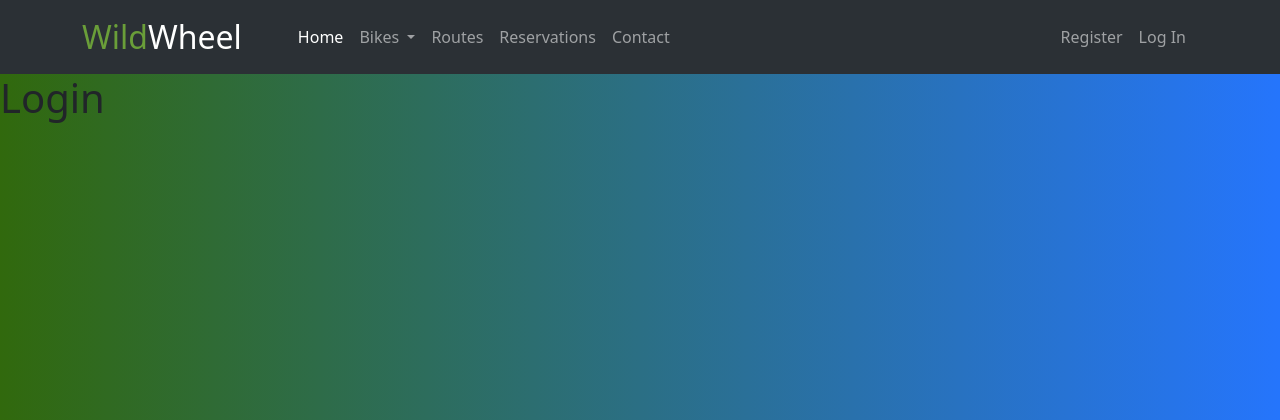
After one commit to AroOsw/bike-rental-django, a Django app: page /login/ in a window 1280 px wide. The commit adds this page. Shown: the top 420 px of the page. Run offline with Django 5.2, Linux system fonts and the light colour scheme.

Commit message:
Add templates, views, URLs for core pages

```diff
--- /dev/null
+++ b/WildWheel/core/templates/contact.html
@@ -0,0 +1,6 @@
+{% extends 'base.html' %}
+
+
+{% block content %}
+  <h1>Contact</h1>
+{% endblock %}
--- /dev/null
+++ b/WildWheel/core/templates/login.html
@@ -0,0 +1,6 @@
+{% extends 'base.html' %}
+
+
+{% block content %}
+  <h1>Login</h1>
+{% endblock %}
--- a/WildWheel/core/templates/navbar.html
+++ b/WildWheel/core/templates/navbar.html
@@ -12,7 +12,7 @@
             <a class="nav-link active" aria-current="page" href="{% url "index" %}">Home</a>
           </li>
           <li class="nav-item dropdown">
-            <a class="nav-link dropdown-toggle" href="#" role="button" data-bs-toggle="dropdown" aria-expanded="false">
+            <a class="nav-link dropdown-toggle" href="{% url "bikes" %}" role="button" data-bs-toggle="dropdown" aria-expanded="false">
               Bikes
             </a>
             <ul class="dropdown-menu">
@@ -23,21 +23,21 @@
             </ul>
           </li>
           <li class="nav-item">
-            <a class="nav-link" href="">Routes</a>
+            <a class="nav-link" href="{% url "routes" %}">Routes</a>
           </li>
           <li class="nav-item">
-            <a class="nav-link" href="">Reservations</a>
+            <a class="nav-link" href="{% url "reservations" %}">Reservations</a>
           </li>
           <li class="nav-item">
-            <a class="nav-link">Contact</a>
+            <a class="nav-link" href="{% url "contact" %}">Contact</a>
           </li>
         </ul>
         <ul class="navbar-nav me-1 mb-2 mb-lg-0">
           <li class="nav-item">
-            <a href="" class="nav-link" type="submit">Register</a>
+            <a href="{% url "register" %}" class="nav-link">Register</a>
           </li>
           <li class="nav-item">
-            <a href="" class="nav-link" type="submit">Log In</a>
+            <a href="{% url "login" %}" class="nav-link">Log In</a>
           </li>
         </ul>
       </div>
--- /dev/null
+++ b/WildWheel/core/templates/register.html
@@ -0,0 +1,6 @@
+{% extends 'base.html' %}
+
+
+{% block content %}
+  <h1>Register</h1>
+{% endblock %}
--- /dev/null
+++ b/WildWheel/core/templates/reservations.html
@@ -0,0 +1,6 @@
+{% extends 'base.html' %}
+
+
+{% block content %}
+<h1>Reservations</h1>
+{% endblock %}
--- /dev/null
+++ b/WildWheel/core/templates/routes.html
@@ -0,0 +1,6 @@
+{% extends 'base.html' %}
+
+
+{% block content %}
+  <h1>Routes</h1>
+{% endblock %}
--- a/WildWheel/core/urls.py
+++ b/WildWheel/core/urls.py
@@ -5,4 +5,9 @@ from . import views
 urlpatterns = [
     path("", views.index, name="index"),
     path("bikes/", views.bikes, name="bikes"),
+    path("reservations/", views.reservations, name="reservations"),
+    path("contact/", views.contact, name="contact"),
+    path("routes/", views.routes, name="routes"),
+    path("login/", views.login, name="login"),
+    path("register/", views.register, name="register"),
 ]
--- a/WildWheel/core/views.py
+++ b/WildWheel/core/views.py
@@ -10,3 +10,23 @@ def index(request):
 def bikes(request):
     """Render the bikes page."""
     return render(request, "bikes.html", {})
+
+def routes(request):
+    """Render the routes page."""
+    return render(request, "routes.html", {})
+
+def reservations(request):
+    """Render the reservations page."""
+    return render(request, "reservations.html", {})
+
+def contact(request):
+    """Render the contact page."""
+    return render(request, "contact.html", {})
+
+def login(request):
+    """Render the login page."""
+    return render(request, "login.html", {})
+
+def register(request):
+    """Render the register page."""
+    return render(request, "register.html", {})
```
